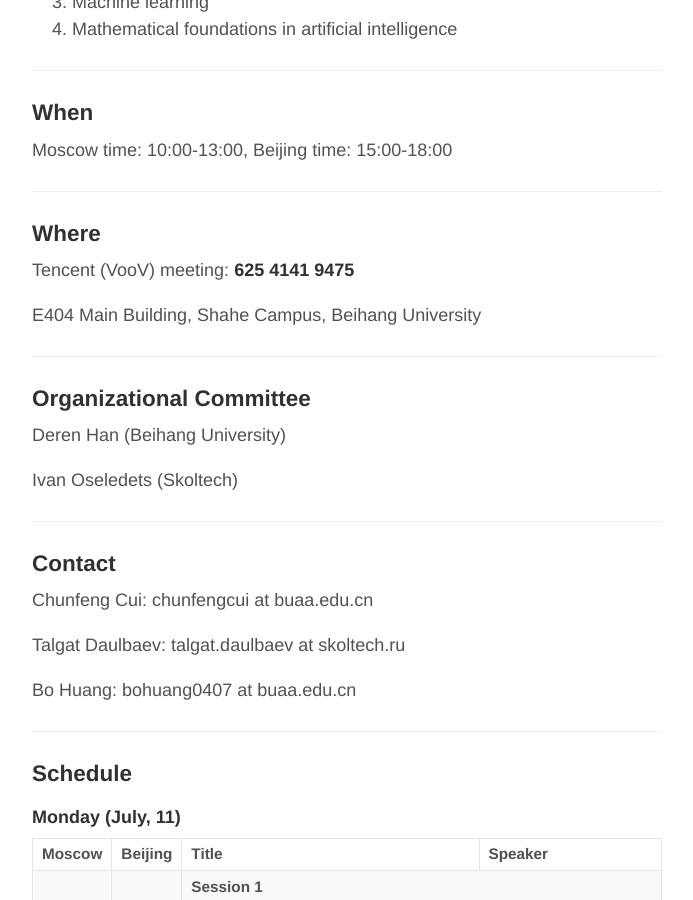
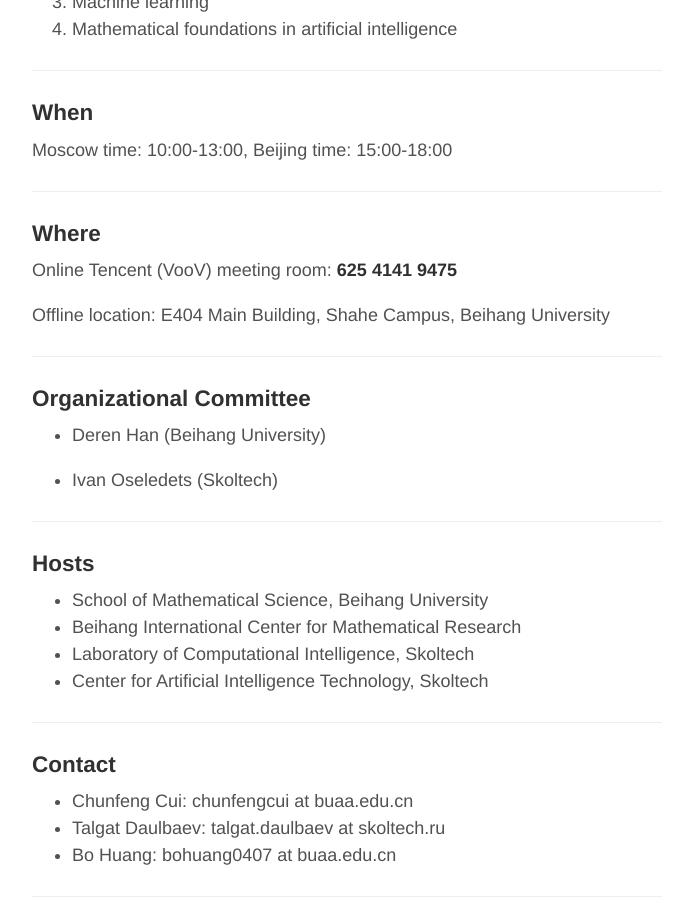
Before and after one commit to noml2022/noml2022.github.io, a Jekyll site: the page built from _posts/2022-07-09-about.md, in a window 1280 px wide and 900 px high, scrolled down 680 px. Shown: the whole window, without its empty margins (293-986 px from the left). Built offline with Jekyll 4.4.1, drawn with Linux system fonts in a browser that asks for light colours; formulas are drawn with MathJax 3.

Commit message:
Update 2022-07-09-about.md

```diff
--- a/_posts/2022-07-09-about.md
+++ b/_posts/2022-07-09-about.md
@@ -25,27 +25,34 @@
 
 ### Where
 
-Tencent (VooV) meeting: **625 4141 9475**
+Online Tencent (VooV) meeting room: **625 4141 9475**
 
-E404 Main Building, Shahe Campus, Beihang University
+Offline location: E404 Main Building, Shahe Campus, Beihang University
 
 ---
 
 ### Organizational Committee
 
-Deren Han (Beihang University)
+* Deren Han (Beihang University)
 
-Ivan Oseledets (Skoltech)
+* Ivan Oseledets (Skoltech)
+
+---
+
+### Hosts
+
+* School of Mathematical Science, Beihang University
+* Beihang International Center for Mathematical Research
+* Laboratory of Computational Intelligence, Skoltech
+* Center for Artificial Intelligence Technology, Skoltech
 
 ---
 
 ### Contact
 
-Chunfeng Cui: chunfengcui at buaa.edu.cn
-
-Talgat Daulbaev: talgat.daulbaev at skoltech.ru
-
-Bo Huang: bohuang0407 at buaa.edu.cn
+* Chunfeng Cui: chunfengcui at buaa.edu.cn
+* Talgat Daulbaev: talgat.daulbaev at skoltech.ru
+* Bo Huang: bohuang0407 at buaa.edu.cn
 
 ---
 
```
